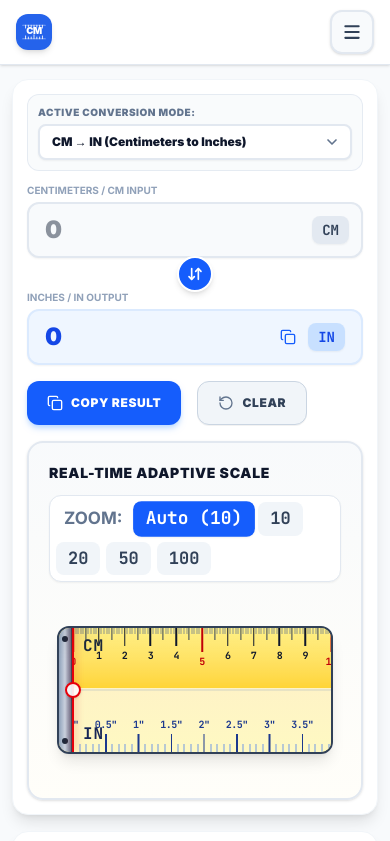
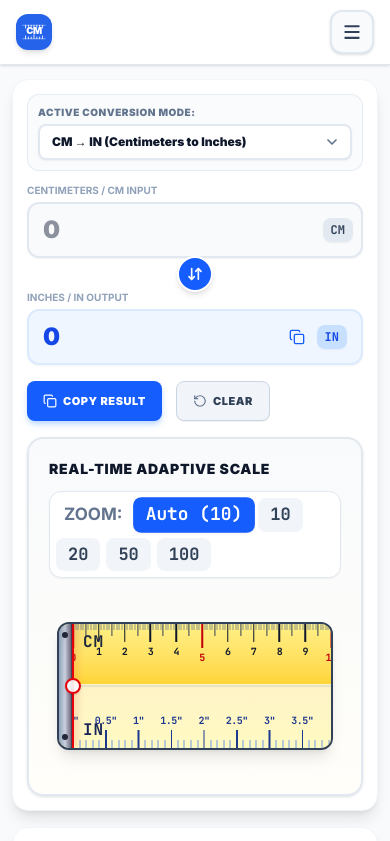
Before and after one commit to umakant345435t/cmtoinchesuk, a React (Vite) app: page / in a window 390 px wide. Shown: the top 841 px of the page. Built offline with nearby package versions, Linux system fonts and the light colour scheme.

Commit message:
feat: integrate Google AdSense and update copy logic
- Load AdSense script in index.html
- Implement dynamic AdSense component with lifecycle management
- Update copy function to export only the numeric result
- Improve UI responsiveness for tool inputs

```diff
--- a/index.html
+++ b/index.html
@@ -51,7 +51,11 @@
     <!-- Ultra-Fast Rendering Preloads & DNS Prefetch -->
     <meta http-equiv="x-dns-prefetch-control" content="on" />
     <link rel="dns-prefetch" href="https://www.cmtoinches.uk" />
+    <link rel="dns-prefetch" href="https://pagead2.googlesyndication.com" />
     <link rel="preload" href="/favicon.svg" as="image" type="image/svg+xml" fetchpriority="high" />
+
+    <!-- Google AdSense - Official Publisher Script (ca-pub-1551468689257640) -->
+    <script async src="https://pagead2.googlesyndication.com/pagead/js/adsbygoogle.js?client=ca-pub-1551468689257640" crossorigin="anonymous"></script>
 
     <style>
       html, body {
--- a/src/components/ConverterTool.tsx
+++ b/src/components/ConverterTool.tsx
@@ -99,8 +99,11 @@ export function ConverterTool({ initialTypeId = 'cm-to-inches', initialFromValue
   };
 
   const handleCopy = () => {
-    const textToCopy = `${inputValue} ${currentType.fromUnit} = ${formattedResult} ${currentType.toUnit}`;
-    navigator.clipboard.writeText(textToCopy);
+    // Only copy the raw output numeric result (e.g. "3.937" or "0") as requested
+    const textToCopy = formattedResult;
+    if (navigator?.clipboard?.writeText) {
+      navigator.clipboard.writeText(textToCopy);
+    }
     setCopied(true);
     setTimeout(() => setCopied(false), 2000);
   };
@@ -369,13 +372,13 @@ export function ConverterTool({ initialTypeId = 'cm-to-inches', initialFromValue
         </div>
 
         {/* Input & Output Double-Panel layout */}
-        <div className="grid md:grid-cols-9 gap-2 md:gap-6 items-center relative">
+        <div className="grid md:grid-cols-9 gap-2 md:gap-6 items-center relative w-full min-w-0">
           {/* Input Panel */}
-          <div className="md:col-span-4 flex flex-col">
-            <label className="block text-[10px] sm:text-xs font-bold uppercase text-slate-400 mb-1 sm:mb-2">
+          <div className="md:col-span-4 flex flex-col min-w-0 w-full">
+            <label className="block text-[10px] sm:text-xs font-bold uppercase text-slate-400 mb-1 sm:mb-2 truncate">
               Centimeters / {currentType.fromUnit.toUpperCase()} input
             </label>
-            <div className="relative">
+            <div className="relative w-full min-w-0">
               <input
                 type="text"
                 inputMode="decimal"
@@ -385,10 +388,16 @@ export function ConverterTool({ initialTypeId = 'cm-to-inches', initialFromValue
                 value={inputValue}
                 onChange={handleInputChange}
                 placeholder="0"
-                className="w-full text-2xl sm:text-3xl font-black bg-slate-50 border-2 border-slate-200 rounded-xl sm:rounded-2xl pl-4 sm:pl-5 pr-20 sm:pr-24 py-2.5 sm:py-3.5 focus:border-blue-500 focus:bg-white outline-none transition-all font-sans shadow-xs"
+                className={`w-full max-w-full min-w-0 font-black bg-slate-50 border-2 border-slate-200 rounded-xl sm:rounded-2xl pl-3.5 sm:pl-4 pr-16 sm:pr-20 py-2.5 sm:py-3.5 focus:border-blue-500 focus:bg-white outline-none transition-all font-sans shadow-xs truncate ${
+                  inputValue.length > 9
+                    ? 'text-lg sm:text-xl'
+                    : inputValue.length > 6
+                    ? 'text-xl sm:text-2xl'
+                    : 'text-2xl sm:text-3xl'
+                }`}
                 id="converter-input"
               />
-              <div className="absolute right-3.5 sm:right-5 top-1/2 -translate-y-1/2 flex items-center gap-1.5">
+              <div className="absolute right-2.5 sm:right-3.5 top-1/2 -translate-y-1/2 flex items-center gap-1.5 shrink-0">
                 {inputValue !== '' && (
                   <button
                     type="button"
@@ -400,7 +409,7 @@ export function ConverterTool({ initialTypeId = 'cm-to-inches', initialFromValue
                     <X className="w-3.5 h-3.5 stroke-[2.5]" />
                   </button>
                 )}
-                <span className="text-sm sm:text-base font-black text-slate-700 bg-slate-200/90 px-2.5 sm:px-3 py-1 rounded-lg uppercase font-mono shadow-xs">
+                <span className="text-xs sm:text-sm font-black text-slate-700 bg-slate-200/90 px-2 sm:px-2.5 py-1 rounded-lg uppercase font-mono shadow-xs shrink-0 select-none">
                   {currentType.fromUnit}
                 </span>
               </div>
@@ -408,13 +417,13 @@ export function ConverterTool({ initialTypeId = 'cm-to-inches', initialFromValue
           </div>
 
           {/* Swap Button: sleek arrow button saving space on mobile */}
-          <div className="md:col-span-1 flex justify-center -my-2.5 md:my-0 relative z-10">
+          <div className="md:col-span-1 flex justify-center -my-2.5 md:my-0 relative z-10 shrink-0">
             <button
               onClick={swapUnits}
               title={`Swap direction (${currentType.fromUnit} ⇄ ${currentType.toUnit})`}
               aria-label="Swap conversion direction"
               type="button"
-              className="bg-blue-600 hover:bg-blue-700 active:bg-blue-800 text-white border-2 border-white shadow-md hover:shadow-lg w-9 h-9 md:w-11 md:h-11 rounded-full flex items-center justify-center transition-all active:rotate-180 hover:scale-105 cursor-pointer group"
+              className="bg-blue-600 hover:bg-blue-700 active:bg-blue-800 text-white border-2 border-white shadow-md hover:shadow-lg w-9 h-9 md:w-11 md:h-11 rounded-full flex items-center justify-center transition-all active:rotate-180 hover:scale-105 cursor-pointer group shrink-0"
             >
               <ArrowDownUp className="w-4 h-4 md:hidden stroke-[2.5] group-hover:scale-110 transition-transform" />
               <ArrowRightLeft className="w-5 h-5 hidden md:block stroke-[2.5] group-hover:scale-110 transition-transform" />
@@ -422,12 +431,18 @@ export function ConverterTool({ initialTypeId = 'cm-to-inches', initialFromValue
           </div>
 
           {/* Output Panel */}
-          <div className="md:col-span-4 flex flex-col">
-            <label className="block text-[10px] sm:text-xs font-bold uppercase text-slate-400 mb-1 sm:mb-2">
+          <div className="md:col-span-4 flex flex-col min-w-0 w-full">
+            <label className="block text-[10px] sm:text-xs font-bold uppercase text-slate-400 mb-1 sm:mb-2 truncate">
               Inches / {currentType.toUnit.toUpperCase()} output
             </label>
-            <div className="w-full text-2xl sm:text-3xl font-black bg-blue-50 border-2 border-blue-100 text-blue-700 rounded-xl sm:rounded-2xl px-4 sm:px-5 py-2.5 sm:py-3.5 flex items-center justify-between gap-2 min-h-[54px] sm:min-h-[68px] shadow-xs">
-              <span className="font-sans truncate" id="converter-result">
+            <div className={`w-full max-w-full min-w-0 font-black bg-blue-50 border-2 border-blue-100 text-blue-700 rounded-xl sm:rounded-2xl px-3.5 sm:px-4 py-2.5 sm:py-3.5 flex items-center justify-between gap-2 min-h-[54px] sm:min-h-[68px] shadow-xs overflow-hidden ${
+              formattedResult.length > 9
+                ? 'text-lg sm:text-xl'
+                : formattedResult.length > 6
+                ? 'text-xl sm:text-2xl'
+                : 'text-2xl sm:text-3xl'
+            }`}>
+              <span className="font-sans truncate min-w-0 flex-1" id="converter-result">
                 {formattedResult}
               </span>
               <div className="flex items-center gap-1.5 shrink-0">
@@ -440,7 +455,7 @@ export function ConverterTool({ initialTypeId = 'cm-to-inches', initialFromValue
                 >
                   {copied ? <Check className="w-4 h-4 text-emerald-600 stroke-[3]" /> : <Copy className="w-4 h-4" />}
                 </button>
-                <span className="text-sm sm:text-base font-black text-blue-700 bg-blue-200/80 px-2.5 sm:px-3 py-1 rounded-lg uppercase font-mono shadow-xs">
+                <span className="text-xs sm:text-sm font-black text-blue-700 bg-blue-200/80 px-2 sm:px-2.5 py-1 rounded-lg uppercase font-mono shadow-xs shrink-0 select-none">
                   {currentType.toUnit}
                 </span>
               </div>
@@ -448,29 +463,29 @@ export function ConverterTool({ initialTypeId = 'cm-to-inches', initialFromValue
           </div>
         </div>
 
-        {/* ACTION BUTTONS (COPY RESULT & CLEAR ON RIGHT SIDE) */}
-        <div className="flex flex-wrap items-center gap-4 sm:gap-5 pt-1 pb-1">
+        {/* ACTION BUTTONS (COPY RESULT & CLEAR ON RIGHT SIDE - 7% SMALLER SIZE) */}
+        <div className="flex flex-wrap items-center gap-3.5 sm:gap-4 pt-1 pb-1">
           <button
             onClick={handleCopy}
             type="button"
-            className={`min-h-[44px] px-5 py-2.5 rounded-xl font-black text-xs uppercase tracking-wider transition-all flex items-center justify-center gap-2 cursor-pointer active:scale-95 select-none ${
+            className={`min-h-[40px] px-4 py-2 rounded-lg sm:rounded-xl font-black text-[11px] uppercase tracking-wider transition-all flex items-center justify-center gap-1.5 cursor-pointer active:scale-95 select-none ${
               copied
                 ? 'bg-emerald-600 text-white shadow-md shadow-emerald-200'
                 : 'bg-blue-600 hover:bg-blue-700 active:bg-blue-800 text-white shadow-md hover:shadow-lg shadow-blue-200'
             }`}
-            title="Copy conversion text"
+            title="Copy conversion result"
           >
-            {copied ? <Check className="w-4 h-4 text-white stroke-[3]" /> : <Copy className="w-4 h-4" />}
+            {copied ? <Check className="w-3.5 h-3.5 text-white stroke-[3]" /> : <Copy className="w-3.5 h-3.5" />}
             <span>COPY RESULT</span>
           </button>
 
           <button
             onClick={handleClear}
             type="button"
-            className="min-h-[44px] px-5 py-2.5 rounded-xl font-black text-xs uppercase tracking-wider bg-slate-100 hover:bg-slate-200 active:bg-slate-300 text-slate-700 hover:text-slate-900 border border-slate-300 shadow-2xs transition-all flex items-center justify-center gap-2 cursor-pointer active:scale-95 select-none"
+            className="min-h-[40px] px-4 py-2 rounded-lg sm:rounded-xl font-black text-[11px] uppercase tracking-wider bg-slate-100 hover:bg-slate-200 active:bg-slate-300 text-slate-700 hover:text-slate-900 border border-slate-300 shadow-2xs transition-all flex items-center justify-center gap-1.5 cursor-pointer active:scale-95 select-none"
             title="Clear input and calculation"
           >
-            <RotateCcw className="w-4 h-4 text-slate-500" />
+            <RotateCcw className="w-3.5 h-3.5 text-slate-500" />
             <span>CLEAR</span>
           </button>
         </div>
```
Also changed, not shown: prerender.js (+1 -1 lines), src/components/AdSensePlaceholder.tsx (+45 -42 lines).
